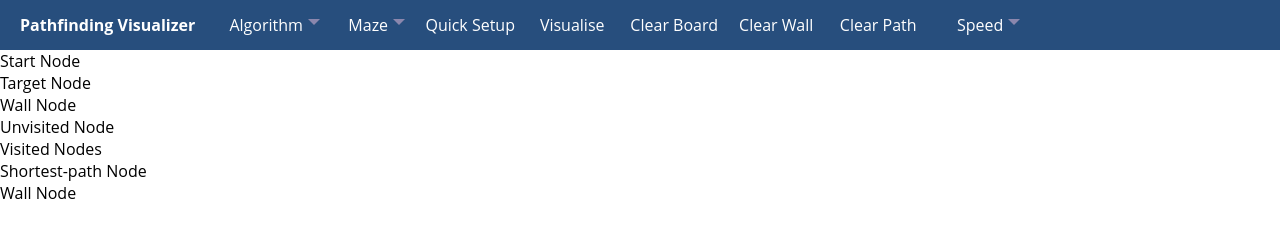
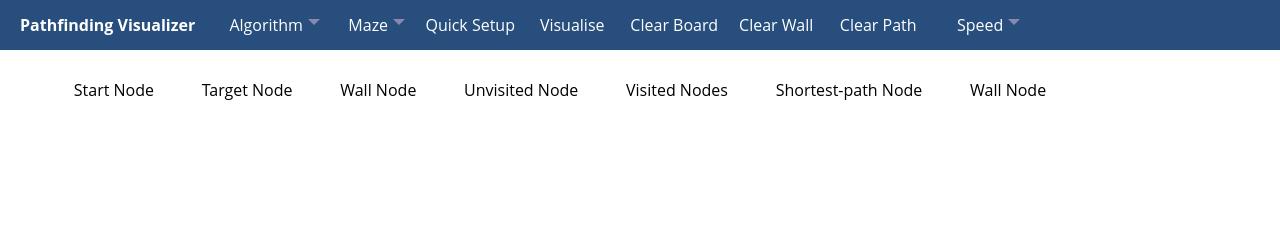
Before and after one commit to mnsavag/pathfinding-visualizer.github.io, a plain HTML site: page index.html in a window 1280 px wide. Drawn offline with Linux system fonts and the light colour scheme.

Commit message:
tool section added

```diff
--- a/index.html
+++ b/index.html
@@ -67,18 +67,18 @@
     </header>
 
     <div class="section">
-        <div class="tools">
-            <div class="tools__btn">Start Node</div>
-            <div class="tools__btn">Target Node</div>
-            <div class="tools__btn">Wall Node</div>
-        </div>
 
-        <div class="nodes-info">
-            <div class="node">Unvisited Node</div>
-            <div class="node">Visited Nodes</div>
-            <div class="node">Shortest-path Node</div>
-            <div class="node">Wall Node</div>
-        </div>
+        <div class="section__container">
+            <div class="section__item"><span>Start Node</span></div>
+            <div class="section__item"><span>Target Node</span></div>
+            <div class="section__item"><span>Wall Node</span></div>
+
+            <div class="section__item"><span>Unvisited Node</span></div>
+            <div class="section__item"><span>Visited Nodes</span></div>
+            <div class="section__item"><span>Shortest-path Node</span></div>
+            <div class="section__item"><span>Wall Node</span></div>
+        </div">
+
     </div>
 </body>
 </html>
--- a/styles.css
+++ b/styles.css
@@ -11,9 +11,13 @@ h1, h2, h3, h4, h5, h6{font-size: inherit;font-weight: inherit;}
 :root {
     --clr-header: #274E7D;
     --clr-dark-hover: #130873;
+    --clr-section: #d2ceed;
 
     --size-header: 816px;  /* кратно кол-ву элементвов */
     --count-btns: 8; /* всего 8 элементов  */
+
+    --size-section: 1120px;  /* кратно кол-ву элементвов */
+    --count-section-item: 7; /* всего 7 элементов  */
 }
 /*colors
     #0E53A7
@@ -48,6 +52,8 @@ body {
     display: flex;
     max-width: var(--size-header);
     width: 100%;
+
+    align-items: center;
     justify-content: space-between;
 }
 
@@ -92,6 +98,8 @@ body {
 }
 
 .menu__btn {
+    height: 90%;
+    border-radius: 10px;
     transition: background-color .1s linear;
 }
 
@@ -120,12 +128,22 @@ body {
 
 /* ======== Section ======== */
 .section {
+    height: 80px;
+    background-color: rgba(255, 255, 255);
 }
-.tools {
+
+.section__container {
+    display: flex;
+    justify-content: space-between;
+
+    height: 100%;
+    max-width: var(--size-section);
+    padding: 0px 50px;
 }
-.tools__btn {
+
+.section__item{
+    margin: auto auto;
 }
-.nodes-info {
+
+.section__item span {
 }
-.node {
-}
```
